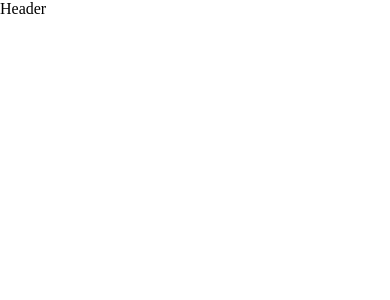
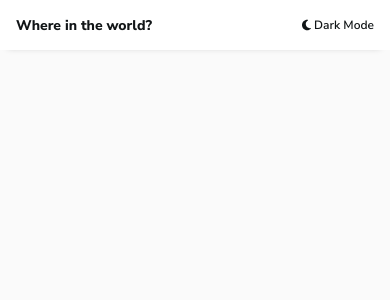
Before and after one commit to Etekamote/rest-countries-api-with-color-theme-switcher-master, a React (Create React App) app: page / in a window 390 px wide. Shown: the top 300 px of the page. Built offline with nearby package versions, Linux system fonts and the light colour scheme.

Commit message:
header mobile styling

```diff
--- a/package.json
+++ b/package.json
@@ -3,6 +3,9 @@
   "version": "0.1.0",
   "private": true,
   "dependencies": {
+    "@fortawesome/fontawesome-svg-core": "^6.4.2",
+    "@fortawesome/free-solid-svg-icons": "^6.4.2",
+    "@fortawesome/react-fontawesome": "^0.2.0",
     "@testing-library/jest-dom": "^5.17.0",
     "@testing-library/react": "^13.4.0",
     "@testing-library/user-event": "^13.5.0",
--- a/src/App.tsx
+++ b/src/App.tsx
@@ -16,7 +16,7 @@ function App() {
 
 <ThemeProvider theme={theme}>
     <GlobalStyles />
-    <Header setTheme={setTheme}/>
+    <Header setTheme={setTheme} theme={theme}/>
     </ThemeProvider>
   );
 }
--- a/src/components/Header.tsx
+++ b/src/components/Header.tsx
@@ -1,16 +1,48 @@
+import { faMoon, faSun } from '@fortawesome/free-solid-svg-icons';
+import { FontAwesomeIcon } from '@fortawesome/react-fontawesome';
 import React from 'react'
+import {styled} from "styled-components"
+import { ThemeType } from '../styles/Theme';
 
 
-type HeaderProps = {setTheme: React.Dispatch<React.SetStateAction<{
-    background: string;
-    text: string;
-    elements: string;
-    input: string;
-}>>}
+type HeaderProps = {
+    setTheme: React.Dispatch<React.SetStateAction<ThemeType>>,
+    theme: ThemeType
+}
 
 
-export const Header = ({setTheme} : HeaderProps) => {
+const StyledHeader = styled.header`
+background-color: ${({ theme }) => theme.colors.elements};
+color: ${({theme}) => theme.colors.text};
+padding: 0 1rem;
+display: flex;
+justify-content: space-between;
+align-items: center;
+height: 50px;
+box-shadow: -1px 6px 7px -9px rgba(175, 175, 175, 1);
+`
+
+const StyledTitle = styled.h1`
+font-weight: 800;
+font-size: 14px;
+`
+
+const StyledThemeSwitch = styled.span`
+font-weight: 600;
+font-size: 12px;
+`
+
+const StyledIcon = styled(FontAwesomeIcon)`
+color: ${({theme}) => theme.colors.text}
+`
+
+export const Header = ({setTheme, theme} : HeaderProps) => {
   return (
-    <div>Header</div>
+    <StyledHeader>
+        <StyledTitle>Where in the world?</StyledTitle>
+        <StyledThemeSwitch>
+            {theme.name === "light" ? <div><StyledIcon icon={faMoon} /> Dark Mode</div> : <div><StyledIcon icon={faSun} />Light Mode</div>}
+        </StyledThemeSwitch>
+    </StyledHeader>
   )
 }
--- a/src/styles/Global.ts
+++ b/src/styles/Global.ts
@@ -10,9 +10,9 @@ export const GlobalStyles = createGlobalStyle`
 }
 
 body {
-  background-color: #fff;
+  background-color: ${({ theme }) => theme.colors.background};
   color: #000;
-  font-family: "Nuno Sans";
+  font-family: "Nunito Sans";
   overflow-x: hidden;
 }
 `
--- a/src/styles/Theme.ts
+++ b/src/styles/Theme.ts
@@ -1,13 +1,32 @@
+
+export type ThemeType = {
+    name: string,
+    colors: {
+        background: string,
+        text: string,
+        elements: string,
+        input: string,
+    }
+}
+
+
+
+
 export const light = {
+    name: "light",
+    colors: {
     background: "hsl(0, 0%, 98%)",
     text: "hsl(200, 15%, 8%)",
     elements: "hsl(0, 0%, 100%)",
-    input: "hsl(0, 0%, 52%)"
+    input: "hsl(0, 0%, 52%)"}
 }
 
 export const dark = {
+    name: "dark",
+    colors:{
     background: "hsl(207, 26%, 17%)",
     text: "hsl(0, 0%, 100%)",
     elements: "hsl(209, 23%, 22%)",
     input: "hsl(209, 23%, 22%)"
+    }
 }
```
Also changed, not shown: 1 other file (tests, documents, lock files or other folders).
